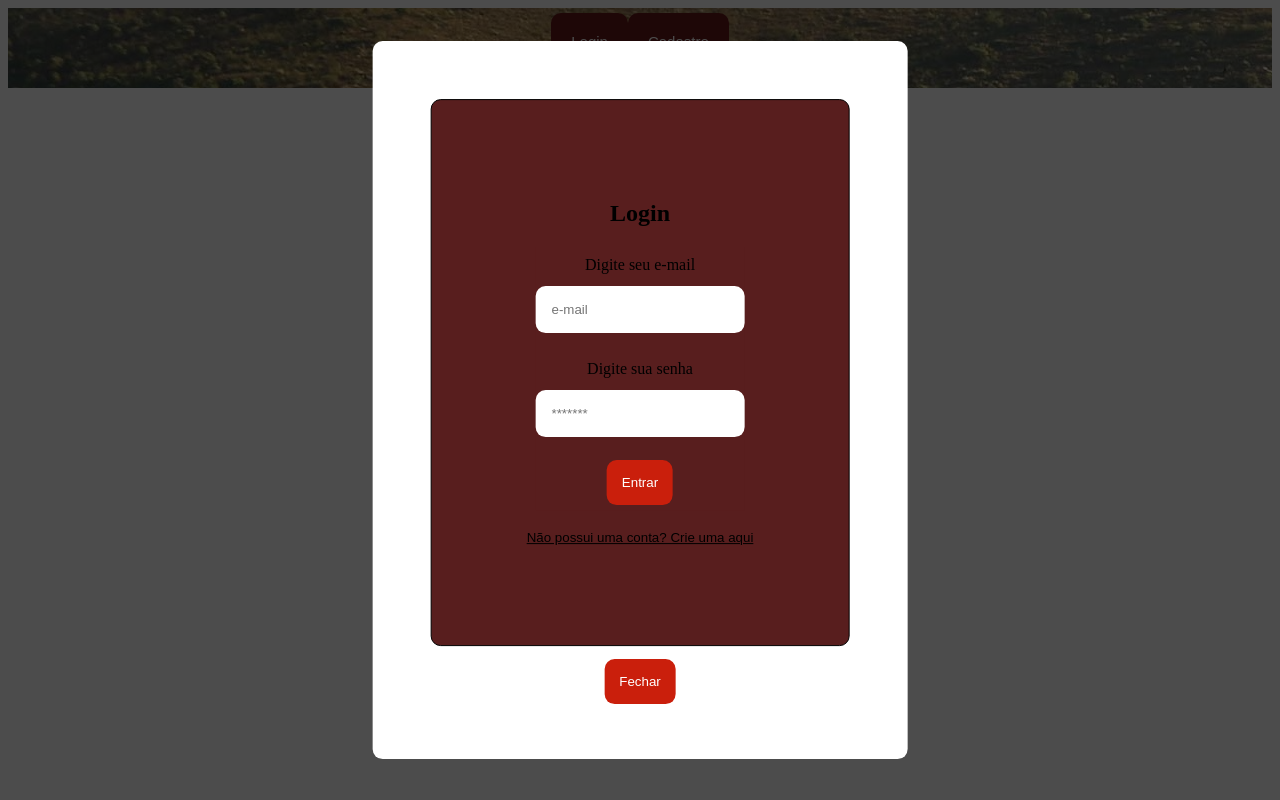
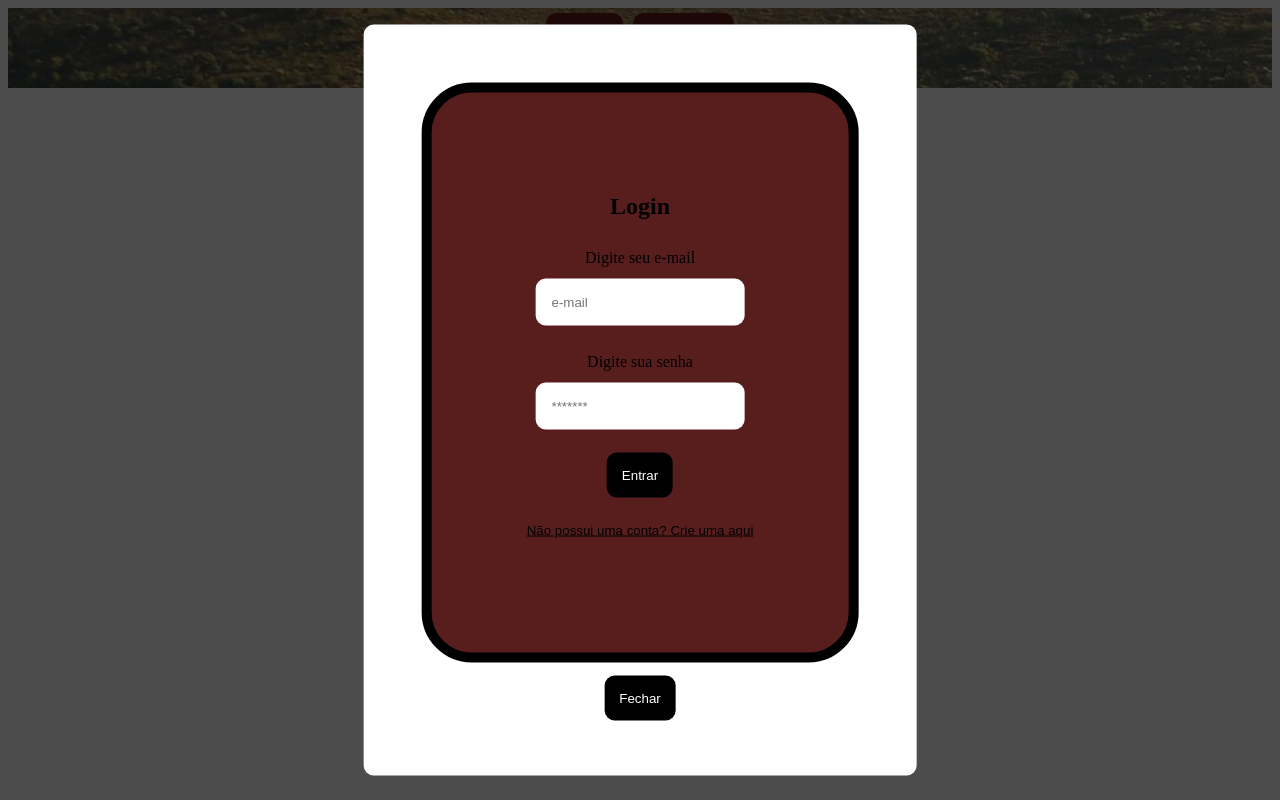
Before and after one commit to Laps-F/OuroHotel, a React (Create React App) app: page / in a window 1280 px wide. Both pictures are taken after a click on the button "Login". Built offline with nearby package versions, Linux system fonts and the light colour scheme; no server answers; the database is empty.

Commit message:
alterando os box

```diff
--- a/src/App.css
+++ b/src/App.css
@@ -6,6 +6,7 @@
   justify-content:left;
   color: rgb(0, 0, 0); */
   background-image: url(op-image.jpg);
+  text-align: center;
 }
 
 .App-header{
@@ -16,13 +17,13 @@
   justify-content: center;
 }
 
-.App-card{
-  /* text-align: center;
+/* .App-card{
+  text-align: center;
   display: flex;
   min-height: 100vh;
   align-items:first baseline;
-  justify-content:left; */
-}
+  justify-content:left;
+} */
 
 .auth-form-conteiner, .login-form, .register-form {
   display: flex;
@@ -33,9 +34,10 @@
 
 .auth-form-conteiner {
   padding: 5rem;
-  border: 1px solid rgb(0, 0, 0);
-  border-radius: 10px;
+  border: 10px solid rgb(0, 0, 0);
+  border-radius: 50px;
   margin: 0.5rem;
+  height: 400px;
 }
 
 label {
@@ -52,7 +54,7 @@ input {
 
 button {
   border: none;
-  background-color: rgb(202, 31, 12);
+  background-color: rgb(0, 0, 0);
   padding: 15px;
   border-radius: 10px;
   cursor: pointer;
@@ -69,6 +71,7 @@ button {
   color: rgb(255, 255, 255);
   padding: 20px;
   font-size: 15px;
+  margin: 5px;
 }
 
 a {
```
